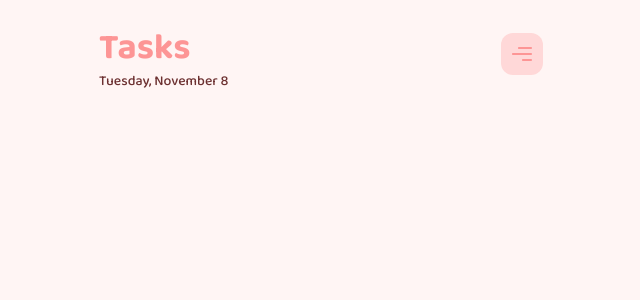
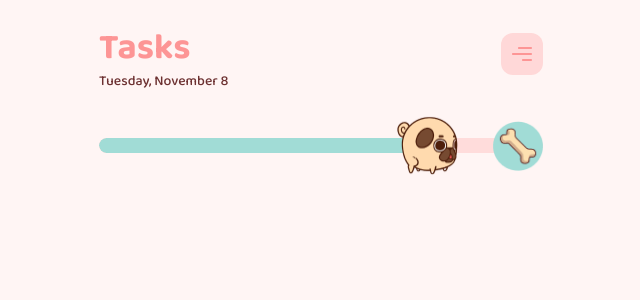
Before and after one commit to chronohubtech/Taily, a React (Vite) app: page /home in a window 1280 px wide. Shown: the top 300 px of the page, without its empty margins (319-959 px from the left). Built offline with nearby package versions, Linux system fonts and the light colour scheme.

Commit message:
Interactive progress bar added

```diff
--- a/src/routes/home/home.route.jsx
+++ b/src/routes/home/home.route.jsx
@@ -4,6 +4,9 @@ import { motion } from 'framer-motion';
 import './home.style.css';
 // Static assets
 import MenuIcon from '@assets/icons/menu-icon.svg';
+
+import TailyPet from '@assets/pets/taily-pet-1.png';
+import TailyPetTreat from '@assets/pets/taily-pet-bone-1.png';
 
 function HomeRoute() {
   return (
@@ -24,6 +27,31 @@ function HomeRoute() {
               <img src={MenuIcon} width={24} height={24} decoding={'async'} alt="Menu icon" />
             </button>
           </div>
+
+          <div className={'h-[77px] w-full my-4 flex items-center justify-center relative'}>
+            <img
+              src={TailyPet}
+              style={{ left: '67%' }}
+              className={'absolute w-[63px] h-[77px] block transition-all duration-500'}
+              decoding={'async'}
+              loading={'lazy'}
+              alt="Taily pet"
+            />
+
+            <div className={'h-[15px] w-full bg-[#FFDCDB] block rounded-full overflow-hidden'}>
+              <span
+                className={'transition-all duration-500 h-[15px] bg-[#A1DCD6] block rounded-full'}
+                style={{ width: '70%' }}></span>
+            </div>
+
+            <img
+              src={TailyPetTreat}
+              className={'absolute right-0 w-[50px] aspect-square block'}
+              decoding={'async'}
+              loading={'lazy'}
+              alt="Taily pet treats"
+            />
+          </div>
         </motion.div>
       </section>
     </div>
```
